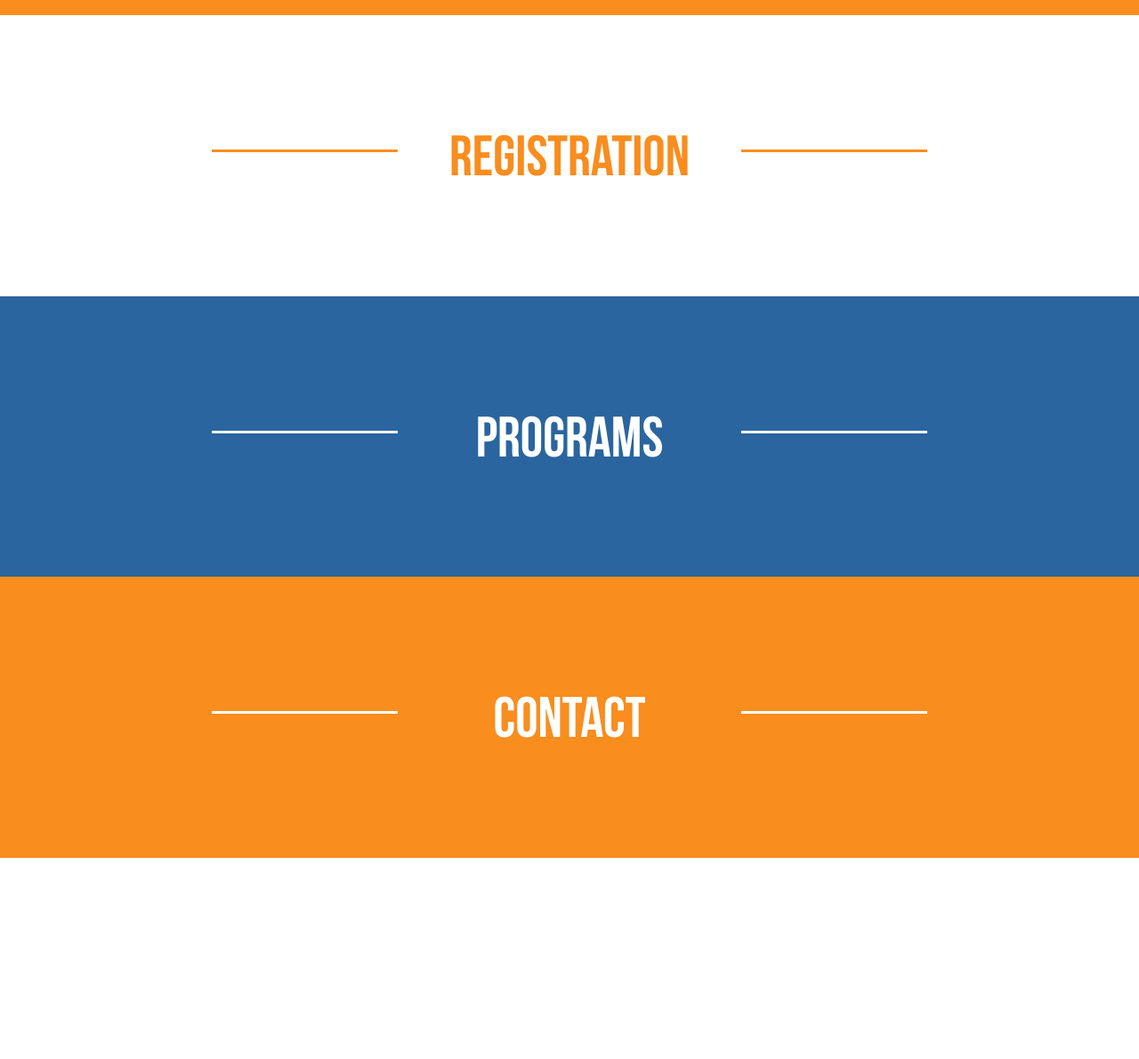
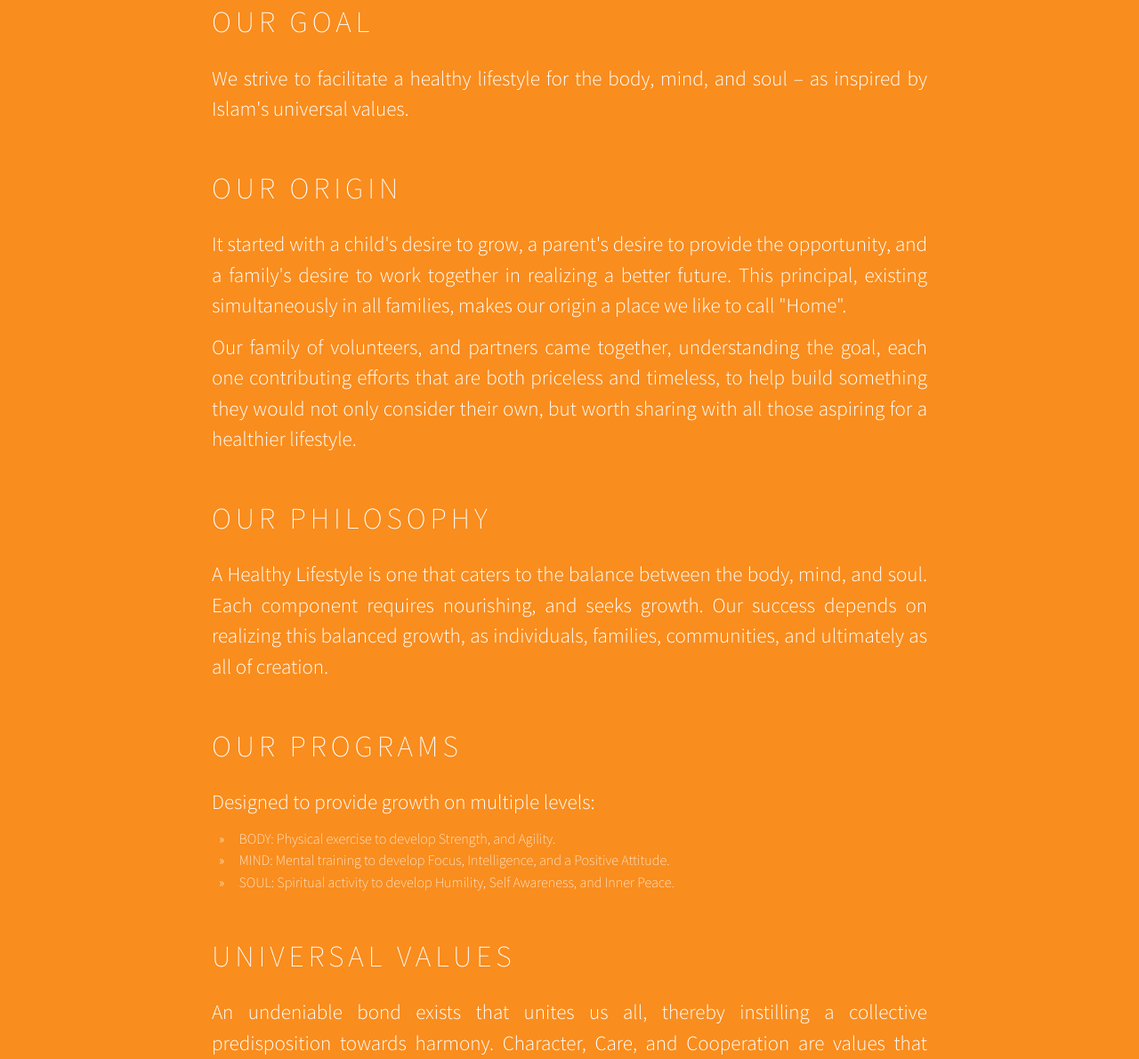
Before and after one commit to superhussain/camp-ymaa, a website: page index.html in a window 1280 px wide. Shown: the part 1610-2800 px from the top of the page at 89% size. Before the commit the page ends 2574 px from the top, so only its background shows below. Drawn offline with Linux system fonts and the light colour scheme.

Commit message:
mobile optimization + about section

```diff
--- a/index.html
+++ b/index.html
@@ -61,15 +61,40 @@
   <section id="about">
     <div class="wrapper">
       <h1>Young Muslims Athletic Association</h1>
-
+      <div class="row">
+        <h3>Our Goal</h3>
+        <p>We strive to facilitate a healthy lifestyle for the body, mind, and soul – as inspired by Islam's universal values.</p>
+      </div>
+      <div class="row">
+        <h3>Our Origin</h3>
+        <p>It started with a child's desire to grow, a parent's desire to provide the opportunity, and a family's desire to work together in realizing a better future. This principal, existing simultaneously in all families, makes our origin a place we like to call "Home".</p>
+        <p>Our family of volunteers, and partners came together, understanding the goal, each one contributing efforts that are both priceless and timeless, to help build something they would not only consider their own, but worth sharing with all those aspiring for a healthier lifestyle.</p>
+      </div>
+      <div class="row">
+        <h3>Our Philosophy</h3>
+        <p>A Healthy Lifestyle is one that caters to the balance between the body, mind, and soul. Each component requires nourishing, and seeks growth. Our success depends on realizing this balanced growth, as individuals, families, communities, and ultimately as all of creation.</p>
+      </div>
+      <div class="row">
+        <h3>Our Programs</h3>
+        <p>Designed to provide growth on multiple levels:</p>
+        <ul>
+          <li>BODY: Physical exercise to develop Strength, and Agility.</li>
+          <li>MIND: Mental training to develop Focus, Intelligence, and a Positive Attitude.</li>
+          <li>SOUL: Spiritual activity to develop Humility, Self Awareness, and Inner Peace.</li>
+        </ul>
+      </div>
+      <div class="row">
+        <h3>Universal Values</h3>
+        <p>An undeniable bond exists that unites us all, thereby instilling a collective predisposition towards harmony. Character, Care, and Cooperation are values that have no boundaries. We exist together, therefore we must work together, and together we shall succeed.</p>
+      </div>
+      <div class="row">
+        <h3>Your Support is valued</h3>
+        <p>Our development depends on constructive feedback contributed everyone. Please feel free to send your comments to <a href="mailto:info@ymaa.ca">info@ymaa.ca</a>.</p>
+      </div>
     </div>
   </section>
 
-  <section id="registration">
-    <div class="wrapper">
-      <h1>Registration</h1>
-    </div>
-  </section>
+  <a href="#" id="registration">Register Today!</a>
 
   <section id="programs">
     <div class="wrapper">
--- a/sass/1-base/_body.sass
+++ b/sass/1-base/_body.sass
@@ -72,6 +72,8 @@ body
 body
   background-color: $white
   font-family: 'Source Sans Pro', sans-serif
+  @media (max-width: 720px)
+    font-size: 85%
 
 section
   // min-height: 100vh
@@ -86,18 +88,18 @@ section
 
 // clearfix hack
 
-.clearfix:after, .wrapper:after
+.clearfix:after
   visibility: hidden
   display: block
   font-size: 0
   content: " "
   clear: both
   height: 0
-.clearfix, .wrapper
+.clearfix
   display: inline-block
-* html .clearfix, * html .wrapper
+* html .clearfix
   height: 1%
-.clearfix, .wrapper
+.clearfix
   display: block
 
 
@@ -130,9 +132,12 @@ section
       top: 40%
       left: 50%
       transform: translate(80%,0)
+    @media (max-width: 720px)
+      &:before, &:after
+        background: none
   p
     color: $white
     text-align: justify
-    font-size: 1.1em
+    font-size: 1.2em
     font-weight: 300
     margin: 1.5em 0
--- a/sass/2-sections/_about.sass
+++ b/sass/2-sections/_about.sass
@@ -3,7 +3,34 @@ section#about
   h1
     color: $white
     font-size: 3.5em
+    margin-bottom: 1em
     &:before, &:after
       background: none
-  p
-    color: #white
+  .row
+    display: block
+    margin-bottom: 1em
+    font-size: 120%
+    h3
+      font-family: "Source Sans Pro"
+      font-weight: 100
+      text-transform: uppercase
+      letter-spacing: 5px
+      font-size: 1.75em
+      margin: 1.5em 0 0.75em
+    p
+      color: $white
+      text-align: justify
+      font-weight: 300
+      margin: 0
+      margin-bottom: 0.5em
+    ul
+      list-style: none
+      font-size: 0.7em
+      li
+        color: $white
+        text-align: justify
+        font-weight: 100
+        margin: 0
+        &:before
+          content: '\00BB'
+          margin: 0 1em 0 0.5em
--- a/sass/2-sections/_contact.sass
+++ b/sass/2-sections/_contact.sass
@@ -1,2 +1,11 @@
 section#contact
-  background-color: $orange
+  background-color: $white
+  h1
+    color: $orange
+    &:before, &:after
+      background-color: $orange
+    @media (max-width: 720px)
+      &:before, &:after
+        background: none
+  p
+    color: #666
--- a/sass/2-sections/_home.sass
+++ b/sass/2-sections/_home.sass
@@ -43,6 +43,9 @@ section#home
           margin: 0.2em
           &:before, &:after
             background: none
+          @media (max-width: 720px)
+            font-size: 4em
+            padding: 0
         a.cta-button
           position: absolute
           top: 80%
@@ -83,6 +86,9 @@ section#home
             width: 30%
             top: 40%
             left: 100%
+          @media (max-width: 720px)
+            &:before, &:after
+              background: none
 
     .slide
       background-size: cover
--- a/sass/2-sections/_intro.sass
+++ b/sass/2-sections/_intro.sass
@@ -4,5 +4,8 @@ section#intro
     color: $orange
     &:before, &:after
       background-color: $orange
+    @media (max-width: 720px)
+      &:before, &:after
+        background: none
   p
     color: #666
--- a/sass/2-sections/_programs.sass
+++ b/sass/2-sections/_programs.sass
@@ -1,2 +1,2 @@
 section#programs
-  background-color: $blue
+  background-color: $orange
--- a/sass/2-sections/_registration.sass
+++ b/sass/2-sections/_registration.sass
@@ -1,8 +1,11 @@
-section#registration
-  background-color: $white
-  h1
-    color: $orange
-    &:before, &:after
-      background-color: $orange
-  p
-    color: #666
+a#registration
+  display: block
+  width: 100%
+  padding: 1em
+  font-size: 5em
+  background-color: $blue
+  color: white
+  font-family: "Bebas Neue"
+  font-weight: 900
+  text-align: center
+  letter-spacing: 7px
--- a/sass/3-modules/_nav.sass
+++ b/sass/3-modules/_nav.sass
@@ -52,6 +52,7 @@ nav
     .wrapper
       a.logo
         display: block
+        width: 80%
       .hamburger-menu
         display: block
       ul.navbar
```
Also changed, not shown: css/main.css.
